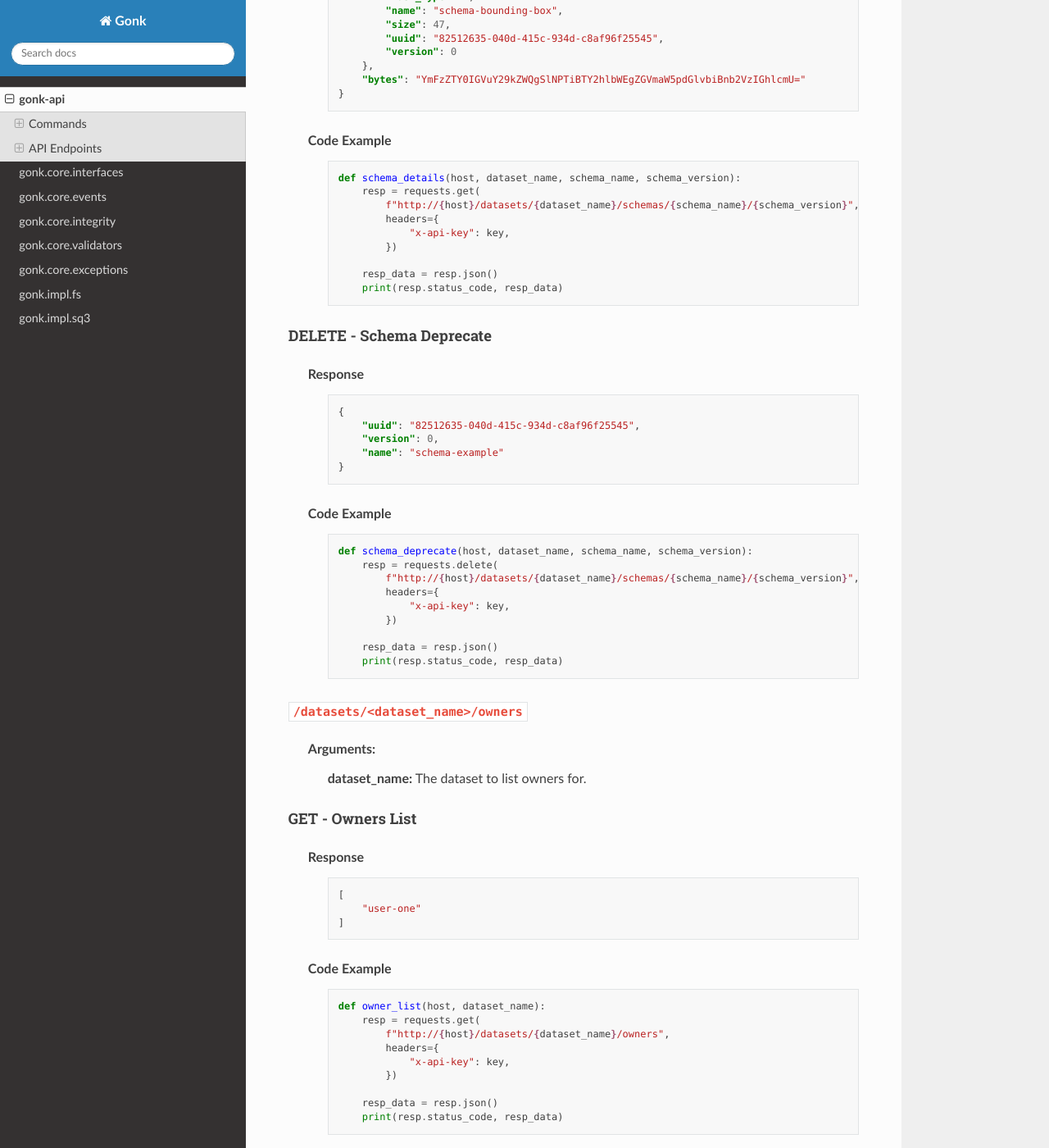
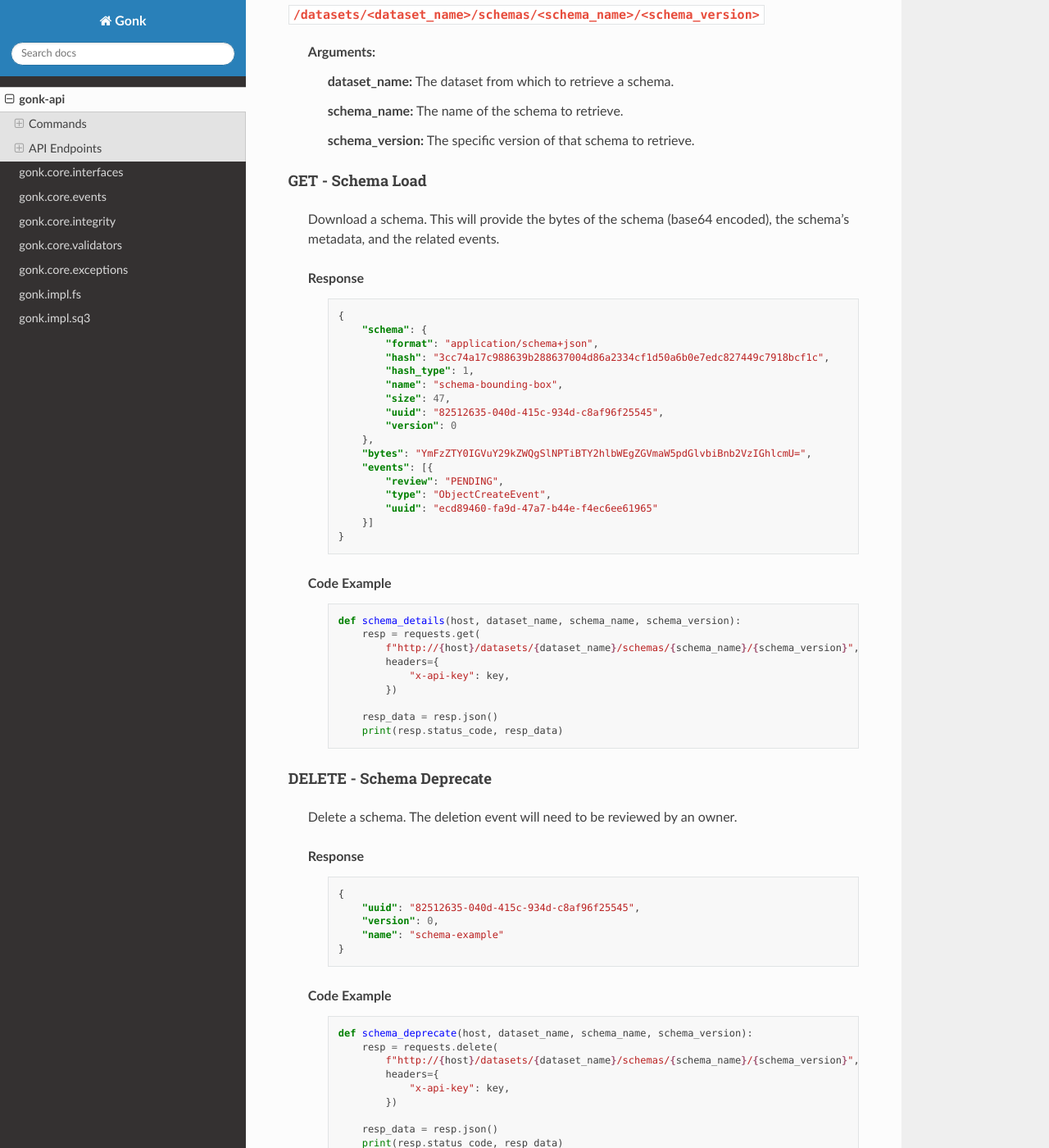
Before and after one commit to ComputeHeavy/gonk, a Sphinx documentation site: the page built from docs/api.rst, in a window 1280 px wide and 1400 px high, scrolled down 7944 px. Shown: the whole window at 82% size. Built offline with Sphinx 7.4.7 and the Read the Docs theme 2.0.0, drawn with Linux system fonts in a browser that asks for light colours; some of the changed text lies outside the part shown.

Commit message:
Update docs for launch.

```diff
--- a/docs/api.rst
+++ b/docs/api.rst
@@ -39,6 +39,8 @@
 
 **POST** - Dataset Create
 ^^^^^^^^^^^^^^^^^^^^^^^^^
+    Creates a dataset with the given name.
+
     Request Body
         .. code-block:: json
 
@@ -98,6 +102,8 @@
 
 **POST** - Schema Create
 ^^^^^^^^^^^^^^^^^^^^^^^^
+    Add a schema to the dataset. Schemas are defined using JSON Schema and should be base64 encoded. The creation event will need to be reviewed by an owner.
+
     Request Body
         .. code-block:: json
 
@@ -188,6 +196,8 @@
 
 **GET** - Schema Info
 ^^^^^^^^^^^^^^^^^^^^^
+    Gets a summary for a single schema UUID.
+
     Response
         .. code-block:: json
 
@@ -212,6 +222,8 @@
 
 **PATCH** - Schema Update
 ^^^^^^^^^^^^^^^^^^^^^^^^^
+    Version a schema. The schema should be defined using JSON Schema and encoded as base64 in the request body. The update event will need to be reviewed by an owner.
+
     Request Body
         .. code-block:: json
 
@@ -297,6 +309,8 @@
 
 **GET** - Schemas List by Status
 ^^^^^^^^^^^^^^^^^^^^^^^^^^^^^^^^
+    List schemas by status.
+
     Response
         .. code-block:: json
 
@@ -337,6 +351,8 @@
 
 **GET** - Schema Load
 ^^^^^^^^^^^^^^^^^^^^^
+    Download a schema. This will provide the bytes of the schema (base64 encoded), the schema's metadata, and the related events.
+
     Response
         .. code-block:: json
 
@@ -350,7 +366,12 @@
                     "uuid": "82512635-040d-415c-934d-c8af96f25545",
                     "version": 0
                 },
-                "bytes": "YmFzZTY0IGVuY29kZWQgSlNPTiBTY2hlbWEgZGVmaW5pdGlvbiBnb2VzIGhlcmU="
+                "bytes": "YmFzZTY0IGVuY29kZWQgSlNPTiBTY2hlbWEgZGVmaW5pdGlvbiBnb2VzIGhlcmU=",
+                "events": [{
+                    "review": "PENDING",
+                    "type": "ObjectCreateEvent",
+                    "uuid": "ecd89460-fa9d-47a7-b44e-f4ec6ee61965"
+                }]
             }
 
     Code Example
@@ -368,6 +389,8 @@
 
 **DELETE** - Schema Deprecate
 ^^^^^^^^^^^^^^^^^^^^^^^^^^^^^
+    Delete a schema. The deletion event will need to be reviewed by an owner.
+
     Response
         .. code-block:: json
 
@@ -426,6 +451,8 @@
 
 **PUT** - Owner Add
 ^^^^^^^^^^^^^^^^^^^
+    Add an owner to the dataset.
+
     Response
         .. code-block:: json
 
@@ -448,6 +475,8 @@
 
 **DELETE** - Owner Remove
 ^^^^^^^^^^^^^^^^^^^^^^^^^
+    Remove an owner from the dataset. Lower ranking owners cannot remove owners of a higher rank. Rank is based on the order in which they were added.
+
     Response
         .. code-block:: json
 
@@ -475,6 +504,8 @@
 
 **POST** - Object Create
 ^^^^^^^^^^^^^^^^^^^^^^^^
+    Add an object to the dataset. The object will be in the create pending state until reviewed by an owner.
+
     Request Body
         .. code-block:: json
 
@@ -519,20 +550,20 @@
 
 **GET** - Objects List
 ^^^^^^^^^^^^^^^^^^^^^^
+    List objects in the dataset.
+
     Query String Parameters:
         **after:** Object UUID after which to list more objects (pagination).
 
     Response
         .. code-block:: json
 
-            {
-                "object_infos": [
-                    {
-                        "uuid": "0d21d5a7-fe93-4618-a122-7ca9a2ee5116",
-                        "versions": 1
-                    }
-                ]
-            }
+            [
+                {
+                    "uuid": "0d21d5a7-fe93-4618-a122-7ca9a2ee5116",
+                    "versions": 1
+                }
+            ]
 
     Code Example
         .. code-block:: python
@@ -556,14 +587,14 @@
 
 **GET** - Object Info
 ^^^^^^^^^^^^^^^^^^^^^
+    Get a summary for a single object UUID.
+
     Response
         .. code-block:: json
 
             {
-                "object_info": {
-                    "uuid": "0d21d5a7-fe93-4618-a122-7ca9a2ee5116",
-                    "versions": 1
-                }
+                "uuid": "0d21d5a7-fe93-4618-a122-7ca9a2ee5116",
+                "versions": 1
             }
 
     Code Example
@@ -581,6 +612,8 @@
 
 **PATCH** - Object Update
 ^^^^^^^^^^^^^^^^^^^^^^^^^
+    Version an object in the dataset. The update will create a new version. Annotations will not be carried over. The new version will be create pending until reviewed by an owner.
+
     Request Body
         .. code-block:: json
 
@@ -634,6 +667,8 @@
 
 **GET** - Objects List by Status
 ^^^^^^^^^^^^^^^^^^^^^^^^^^^^^^^^
+    List objects by status.
+
     Query String Parameters:
         **after:** Object UUID after which to list more objects (pagination).
 
@@ -676,6 +711,8 @@
 
 **GET** - Object Load
 ^^^^^^^^^^^^^^^^^^^^^
+    Download an object. The object metadata, object bytes (base64 encoded), corresponding events, and annotations are returned.
+
     Response
         .. code-block:: json
 
@@ -716,6 +753,8 @@
 
 **DELETE** - Object Delete
 ^^^^^^^^^^^^^^^^^^^^^^^^^^
+    Deletes an object. The deletion event will be pending until reviewed by an owner.
+
     Response
         .. code-block:: json
 
@@ -744,6 +783,8 @@
 
 **GET** - Events List
 ^^^^^^^^^^^^^^^^^^^^^
+    List events.
+
     Query String Parameters:
         **after:** Event UUID after which to list more events (pagination).
 
@@ -801,6 +842,7 @@
 
 **PUT** - Event Accept
 ^^^^^^^^^^^^^^^^^^^^^^
+    Accept event. Owner only.
 
     Response
         .. code-block:: json
@@ -831,6 +873,8 @@
 
 **PUT** - Event Reject
 ^^^^^^^^^^^^^^^^^^^^^^
+    Reject event. Owner only.
+
     Response
         .. code-block:: json
 
@@ -858,6 +902,7 @@
 
 **POST** - Annotation Create
 ^^^^^^^^^^^^^^^^^^^^^^^^^^^^
+    Create an annotation. The annotation create event will be pending until reviewed by an owner.
 
     Request Body
         .. code-block:: json
@@ -957,6 +1004,8 @@
 
 **GET** - Annotation Info
 ^^^^^^^^^^^^^^^^^^^^^^^^^
+    Get a summary of a single annotation UUID.
+
     Response
         .. code-block:: json
 
@@ -980,6 +1029,8 @@
 
 **PATCH** - Annotation Update
 ^^^^^^^^^^^^^^^^^^^^^^^^^^^^^
+    Version an annotation. The new version will be pending until reviewed by an owner.
+
     Request Body
         .. code-block:: json
 
@@ -1040,6 +1091,8 @@
 
 **GET** - Annotation List by Status
 ^^^^^^^^^^^^^^^^^^^^^^^^^^^^^^^^^^^
+    List annotations by status.
+
     Query String Parameters:
         **after:** Annotation UUID after which to list more annotations (pagination).
 
@@ -1081,6 +1134,8 @@
 
 **GET** - Annotation Load
 ^^^^^^^^^^^^^^^^^^^^^^^^^
+    Download an annotation. This returns the annotation bytes (base64 encoded), metadata, related events, and objects.
+
     Response
         .. code-block:: json
 
@@ -1132,6 +1187,8 @@
 
 **DELETE** - Annotation Delete
 ^^^^^^^^^^^^^^^^^^^^^^^^^^^^^^
+    Delete an annotation. The delete event will be pending until reviewed by an owner.
+
     Response
         .. code-block:: json
 
--- a/docs/conf.py
+++ b/docs/conf.py
@@ -22,6 +22,7 @@
 	'sphinx.ext.autodoc',
 	'sphinx.ext.coverage',
 	'sphinx.ext.napoleon',
+	'myst_parser',
 ]
 
 templates_path = ['_templates']
--- a/docs/requirements.txt
+++ b/docs/requirements.txt
@@ -1,2 +1,3 @@
 gonk-ai
 sphinx-rtd-theme
+myst-parser
```
Also changed, not shown: other parts of docs/api.rst (+11 -3 lines), README.md (+4 -4 lines), docs/index.rst (+29 -2 lines), 1 other file.
